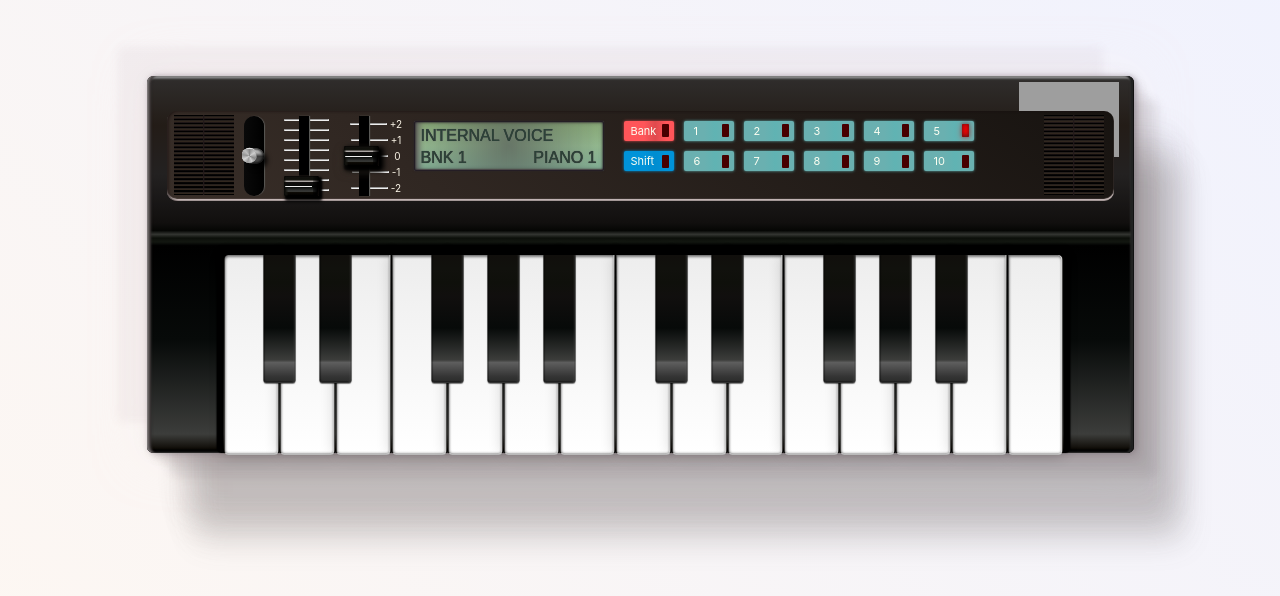
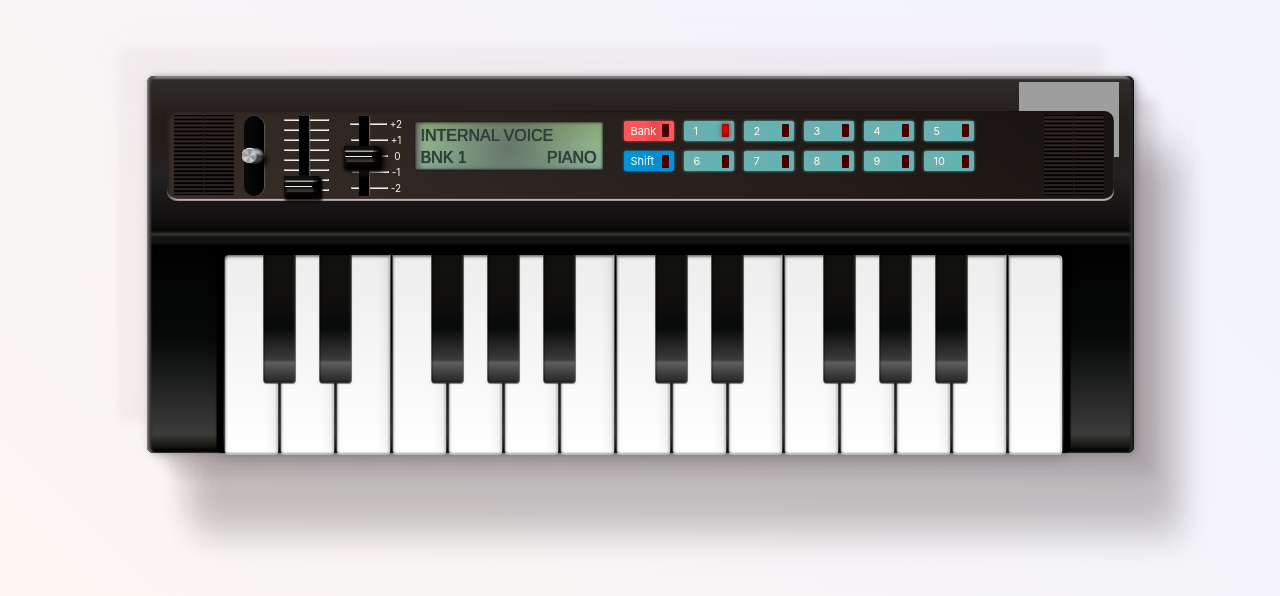
Before and after one commit to kylecombs/synth, a React (Create React App) app: page / in a window 1280 px wide. Shown: the part 132-728 px from the top of the page. Built offline with nearby package versions, Linux system fonts and the light colour scheme; grey boxes are pictures that could not be loaded; a web font is replaced by a local one.

Commit message:
preset buttons working

```diff
--- a/src/App.js
+++ b/src/App.js
@@ -1,14 +1,18 @@
-import React, { useState, useRef, useEffect } from 'react';
+import React, { useState, useEffect } from 'react';
 import useKeyboard from './hooks/useKeyboard';
+import Key from './Key';
+import PresetButton from './PresetButton';
+import presets from './hooks/presets';
 import './App.css';
 
 function App() {
   const [mouseDown, setMouseDown] = useState(false);
+  const [selectedPreset, setSelectedPreset] = useState('1');
   const { notes, noteOns } = useKeyboard();
 
   useEffect(() => {
-    console.log(noteOns);
-  }, [notes, noteOns]);
+    console.log(selectedPreset);
+  }, [selectedPreset]);
 
   const handleMouseDown = (event) => {
     const noteName = event.target.getAttribute('note');
@@ -26,6 +30,18 @@ function App() {
     if (mouseDown) {
       handleMouseDown(event);
     }
+  };
+
+  const keyHandlers = {
+    handleMouseDown,
+    handleMouseUp,
+    handleMouseEnter,
+  };
+
+  const handleButtonClick = (event) => {
+    const presetNum = event.target.getAttribute('presetnum');
+    console.log(presetNum);
+    setSelectedPreset(presetNum);
   };
 
   return (
@@ -87,7 +103,7 @@ function App() {
           <p>internal voice</p>
           <div id="patch-display">
             <p>bnk 1</p>
-            <p>piano 1</p>
+            <p>{presets[parseInt(selectedPreset) - 1].toUpperCase()}</p>
           </div>
         </div>
         <div id="buttons-container">
@@ -95,100 +111,45 @@ function App() {
             <p>Bank</p>
             <div className="led-red"></div>
           </div>
-          <div className="button">
-            <p>1</p>
-            <div className="led-red"></div>
-          </div>
-          <div className="button">
-            <p>2</p>
-            <div className="led-red"></div>
-          </div>
-          <div className="button">
-            <p>3</p>
-            <div className="led-red"></div>
-          </div>
-          <div className="button">
-            <p>4</p>
-            <div className="led-red"></div>
-          </div>
-          <div className="button">
-            <p>5</p>
-            <div className="led-red on"></div>
-          </div>
+          {Array(5)
+            .fill(0)
+            .map((el, idx) => idx + 1)
+            .map((number) => (
+              <PresetButton
+                key={number}
+                presetNum={String(number)}
+                handleButtonClick={handleButtonClick}
+                selectedPreset={selectedPreset}
+              />
+            ))}
           <div className="button shift">
             <p>Shift</p>
             <div className="led-red"></div>
           </div>
-          <div className="button">
-            <p>6</p>
-            <div className="led-red"></div>{' '}
-          </div>
-          <div className="button">
-            <p>7</p>
-            <div className="led-red"></div>
-          </div>
-          <div className="button">
-            <p>8</p>
-            <div className="led-red"></div>
-          </div>
-          <div className="button">
-            <p>9</p>
-            <div className="led-red"></div>
-          </div>
-          <div className="button">
-            <p>10</p>
-            <div className="led-red"></div>
-          </div>
+          {Array(5)
+            .fill(0)
+            .map((el, idx) => idx + 6)
+            .map((number) => (
+              <PresetButton
+                key={number}
+                presetNum={String(number)}
+                handleButtonClick={handleButtonClick}
+                selectedPreset={selectedPreset}
+              />
+            ))}
         </div>
         <div className="speaker right"></div>
       </div>
       <ul id="keyboard">
-        <li
-          note="C"
-          className={`white ${noteOns.C && 'pressed'}`}
-          onMouseDown={handleMouseDown}
-          onMouseLeave={handleMouseUp}
-          onMouseUp={handleMouseUp}
-          onMouseEnter={handleMouseEnter}
-        ></li>
-        <li
-          note="C#"
-          className={`black ${noteOns['C#'] && 'pressed'}`}
-          onMouseDown={handleMouseDown}
-          onMouseLeave={handleMouseUp}
-          onMouseUp={handleMouseUp}
-          onMouseEnter={handleMouseEnter}
-        ></li>
-        <li
-          note="D"
-          className={`white offset ${noteOns.D && 'pressed'}`}
-          onMouseDown={handleMouseDown}
-          onMouseLeave={handleMouseUp}
-          onMouseUp={handleMouseUp}
-          onMouseEnter={handleMouseEnter}
-        ></li>
-        <li note="D#" className="black"></li>
-        <li note="E" className="white offset"></li>
-        <li note="F" className="white"></li>
-        <li note="F#" className="black"></li>
-        <li note="G" className="white offset"></li>
-        <li note="G#" className="black"></li>
-        <li note="A" className="white offset"></li>
-        <li note="A#" className="black"></li>
-        <li note="B" className="white offset"></li>
-        <li note="C2" className="white"></li>
-        <li note="C#2" className="black"></li>
-        <li note="D2" className="white offset"></li>
-        <li note="D#2" className="black"></li>
-        <li note="E2" className="white offset"></li>
-        <li note="F2" className="white"></li>
-        <li note="F#2" className="black"></li>
-        <li note="G2" className="white offset"></li>
-        <li note="G#2" className="black"></li>
-        <li note="A2" className="white offset"></li>
-        <li note="A#2" className="black"></li>
-        <li note="B2" className="white offset"></li>
-        <li note="C3" className="white"></li>
+        {Object.keys(notes).map((noteName, index) => (
+          <Key
+            key={noteName}
+            noteName={noteName}
+            handlers={keyHandlers}
+            noteOns={noteOns}
+            index={index}
+          />
+        ))}
       </ul>
     </div>
   );
--- a/src/Key.js
+++ b/src/Key.js
@@ -1,5 +1,21 @@
 import React from 'react';
 
-export default function Key() {
-  return <div></div>;
-}
+const Key = (props) => {
+  const isSharp = props.noteName.includes('#');
+  const isOffset = (noteName) =>
+    !noteName.includes('C') && !noteName.includes('F');
+  return (
+    <li
+      note={props.noteName}
+      className={`${isSharp ? 'black' : 'white'} ${
+        isOffset(props.noteName) ? 'offset' : ''
+      } ${props.noteOns[props.noteName] ? 'pressed' : ''}`}
+      onMouseDown={props.handlers.handleMouseDown}
+      onMouseLeave={props.handlers.handleMouseUp}
+      onMouseUp={props.handlers.handleMouseUp}
+      onMouseEnter={props.handlers.handleMouseEnter}
+    ></li>
+  );
+};
+
+export default Key;
--- /dev/null
+++ b/src/PresetButton.js
@@ -0,0 +1,24 @@
+import React from 'react';
+
+const deactivateClick = { pointerEvents: 'none' };
+
+const PresetButton = (props) => {
+  console.log(typeof props.selectedPreset);
+  return (
+    <div
+      className="button"
+      presetnum={props.presetNum}
+      onClick={props.handleButtonClick}
+    >
+      <p style={deactivateClick}>{props.presetNum}</p>
+      <div
+        style={deactivateClick}
+        className={`led-red ${
+          props.selectedPreset === props.presetNum ? 'on' : ''
+        }`}
+      ></div>
+    </div>
+  );
+};
+
+export default PresetButton;
--- /dev/null
+++ b/src/hooks/presets.js
@@ -0,0 +1,14 @@
+const presets = [
+  'piano',
+  'organ',
+  'bass',
+  'acid',
+  'saw',
+  'pluck',
+  'laser',
+  'preset8',
+  'preset9',
+  'preset10',
+];
+
+export default presets;
--- a/src/hooks/useKeyboard.js
+++ b/src/hooks/useKeyboard.js
@@ -48,6 +48,17 @@ const useKeyboard = () => {
     B: note('B'),
     C2: note('C2'),
     'C#2': note('C#2'),
+    D2: note('D2'),
+    'D#2': note('D#2'),
+    E2: note('E2'),
+    F2: note('F2'),
+    'F#2': note('F#2'),
+    G2: note('G2'),
+    'G#2': note('G#2'),
+    A2: note('A2'),
+    'A#2': note('A#2'),
+    B2: note('B2'),
+    C3: note('C3'),
   };
 
   return { notes, noteOns };
```
Also changed, not shown: src/interface/notes.js (deleted, +0 -36 lines).
